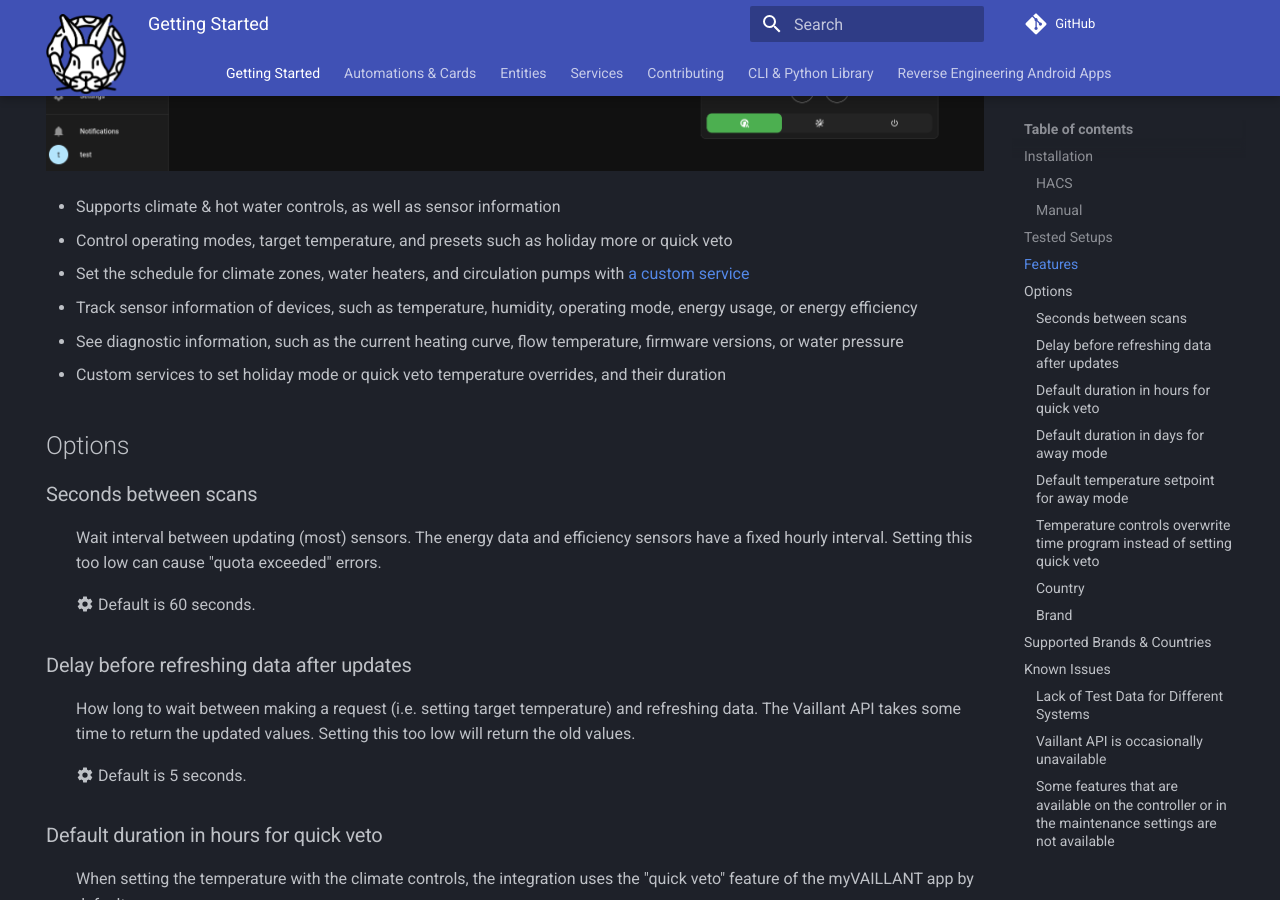
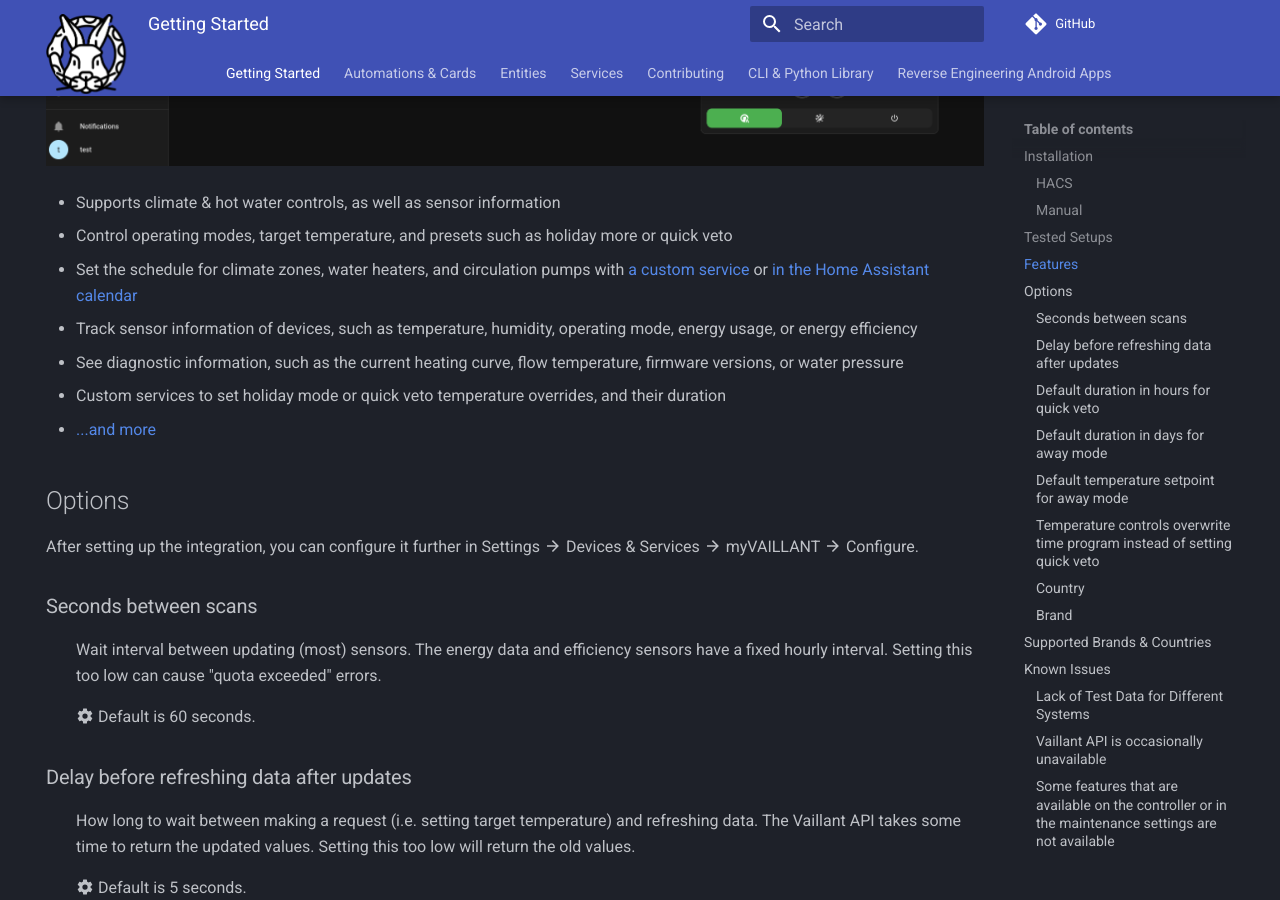
Before and after one commit to signalkraft/mypyllant-component, an MkDocs documentation site: the page built from docs/docs/index.md, in a window 1280 px wide and 900 px high, scrolled down 1977 px. Built offline with MkDocs 1.6.1 and Material for MkDocs 9.7.7, drawn with Linux system fonts in a browser that asks for light colours; comment, search, counter and statistics services are not loaded.

Commit message:
Docs update

```diff
--- a/docs/docs/index.md
+++ b/docs/docs/index.md
@@ -5,13 +5,13 @@
   - navigation
 ---
 
+![myPyllant](assets/logo.png){ align=right width="25%" }
+
 # Getting Started
 
 [![GitHub Release](https://img.shields.io/github/release/signalkraft/mypyllant-component.svg)](https://github.com/signalkraft/mypyllant-component/releases)
 [![License](https://img.shields.io/github/license/signalkraft/mypyllant-component.svg)](https://github.com/signalkraft/mypyllant-component/blob/main/LICENSE)
 [![GitHub Workflow Status](https://img.shields.io/github/actions/workflow/status/signalkraft/mypyllant-component/build-test.yaml)](https://github.com/signalkraft/mypyllant-component/actions)
-
-![myPyllant](assets/logo.png){ align=right width="25%" }
 
 Home Assistant component that interfaces with the myVAILLANT API
 (and branded versions of it, such as the MiGo Link app from Saunier Duval & Bulex).
@@ -62,12 +62,15 @@
 * Supports climate & hot water controls, as well as sensor information
 * Control operating modes, target temperature, and presets such as holiday more or quick veto
 * Set the schedule for climate zones, water heaters, and circulation pumps
-  with [a custom service](https://signalkraft.com/mypyllant-component/2-services/#setting-a-time-program)
+  with [a custom service](https://signalkraft.com/mypyllant-component/2-services/#setting-a-time-program) or [in the Home Assistant calendar](2-entities.md#calendar-entities)
 * Track sensor information of devices, such as temperature, humidity, operating mode, energy usage, or energy efficiency
 * See diagnostic information, such as the current heating curve, flow temperature, firmware versions, or water pressure
 * Custom services to set holiday mode or quick veto temperature overrides, and their duration
+* [...and more](2-entities.md)
 
 ## Options
+
+After setting up the integration, you can configure it further in Settings :material-arrow-right: Devices & Services :material-arrow-right: myVAILLANT :material-arrow-right: Configure.
 
 ### Seconds between scans
 
@@ -121,11 +124,11 @@
 
 ### Country
 
-The country you registered your myVAILLANT account in. The list of options is limited to known supported countries.
+:   The country you registered your myVAILLANT account in. The list of options is limited to known supported countries.
 
 ### Brand
 
-Brand of your HVAC equipment and app, pick Saunier Duval if you use the MiGo Link app.
+:   Brand of your HVAC equipment and app, pick Saunier Duval if you use the MiGo Link app.
 
 ## Supported Brands & Countries
 
```
Also changed, not shown: docs/docs/2-services.md (+2 -0 lines).
